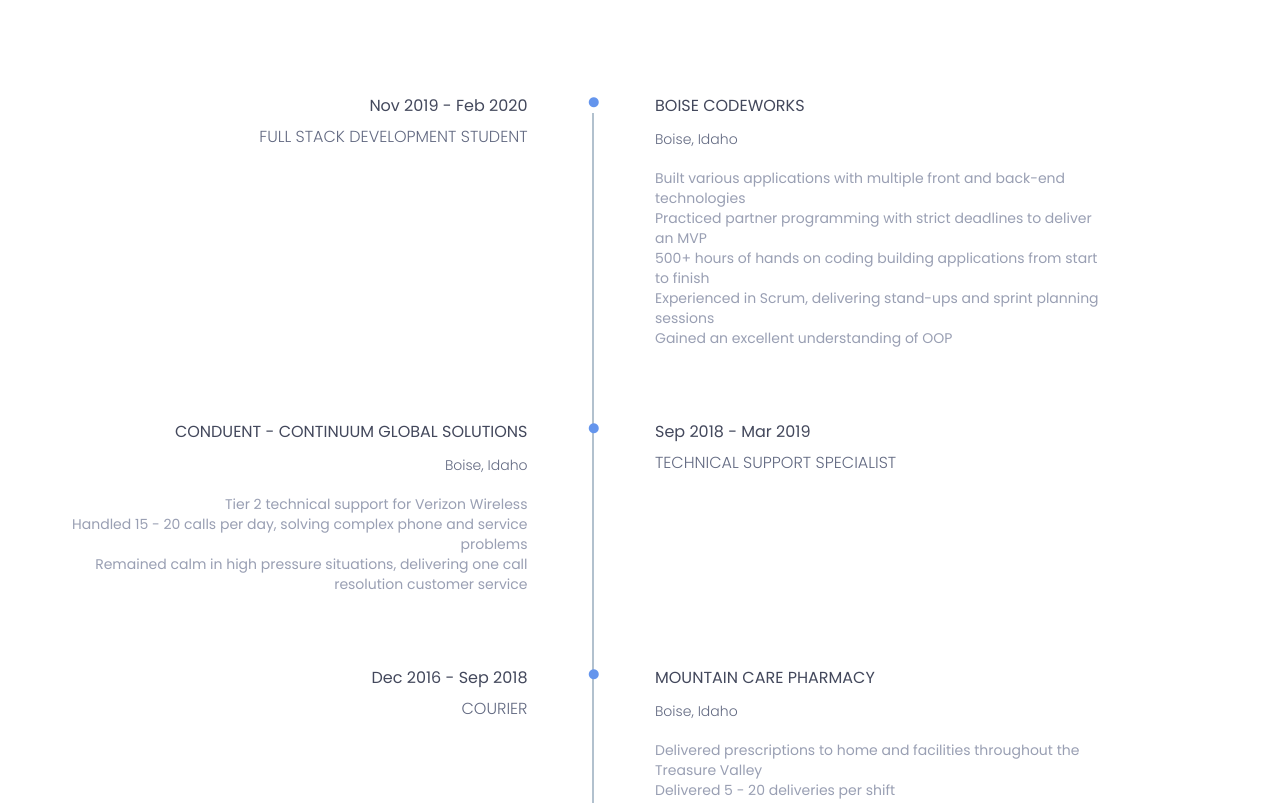
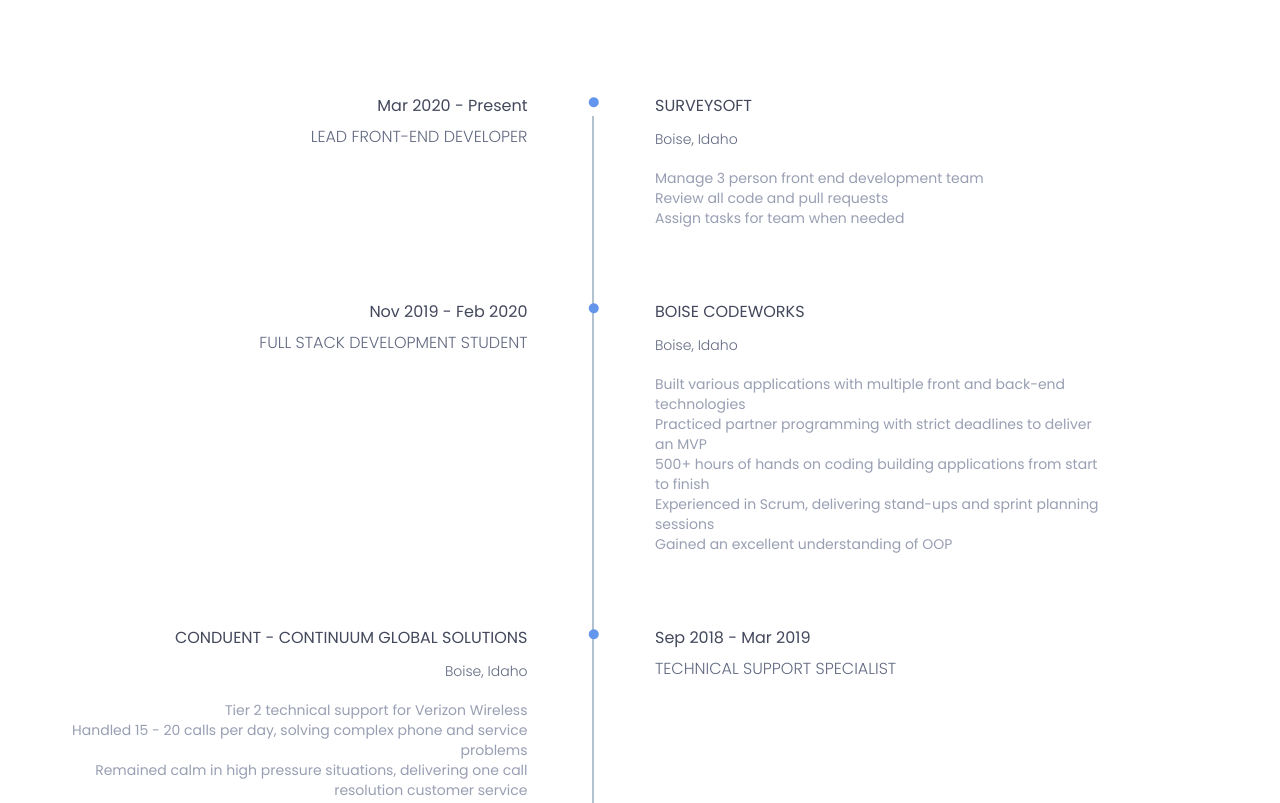
Before and after one commit to JohnBonde/landing-page, a plain HTML site: page index.html in a window 1280 px wide. Shown: the part 3046-3849 px from the top of the page. Drawn offline with nearby package versions, Linux system fonts and the light colour scheme.

Commit message:
surveysoft

```diff
--- a/index.html
+++ b/index.html
@@ -99,8 +99,8 @@
                 data-in="fadeInDown"
                 data-out="fadeOutUp"
               >
-                <li class=" smooth-menu active"></li>
-                <li class=" smooth-menu"><a href="#education">education</a></li>
+                <li class="smooth-menu active"></li>
+                <li class="smooth-menu"><a href="#education">education</a></li>
                 <li class="smooth-menu"><a href="#skills">skills</a></li>
                 <li class="smooth-menu">
                   <a href="#experience">experience</a>
@@ -134,8 +134,11 @@
                 bonde
               </h2>
               <p
-                style="color: white;
-							text-shadow: 1px 1px 10px #000000; font-weight: bold;"
+                style="
+                  color: white;
+                  text-shadow: 1px 1px 10px #000000;
+                  font-weight: bold;
+                "
               >
                 full stack developer
               </p>
@@ -399,6 +402,48 @@
         <div class="experience-content">
           <div class="main-timeline">
             <ul>
+              <li>
+                <div class="single-timeline-box fix">
+                  <div class="row">
+                    <div class="col-md-5">
+                      <div class="experience-time text-right">
+                        <h2>Mar 2020 - Present</h2>
+                        <h3>Lead Front-end Developer</h3>
+                      </div>
+                      <!--/.experience-time-->
+                    </div>
+                    <!--/.col-->
+                    <div class="col-md-offset-1 col-md-5">
+                      <div class="timeline">
+                        <div class="timeline-content">
+                          <h4 class="title">
+                            <span
+                              ><i class="fa fa-circle" aria-hidden="true"></i
+                            ></span>
+                            surveysoft
+                          </h4>
+                          <h5>Boise, Idaho</h5>
+                          <ul class="description">
+                            <li>
+                              Manage 3 person front end development team
+                            </li>
+                            <li>
+                              Review all code and pull requests
+                            </li>
+                            <li>
+                              Assign tasks for team when needed
+                            </li>
+                          </ul>
+                        </div>
+                        <!--/.timeline-content-->
+                      </div>
+                      <!--/.timeline-->
+                    </div>
+                    <!--/.col-->
+                  </div>
+                </div>
+                <!--/.single-timeline-box-->
+              </li>
               <li>
                 <div class="single-timeline-box fix">
                   <div class="row">
```
